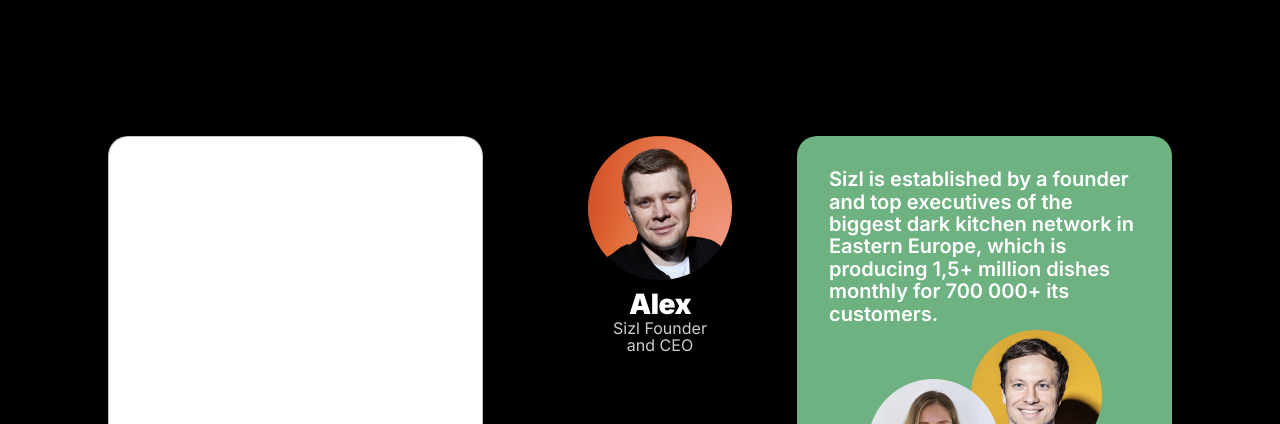
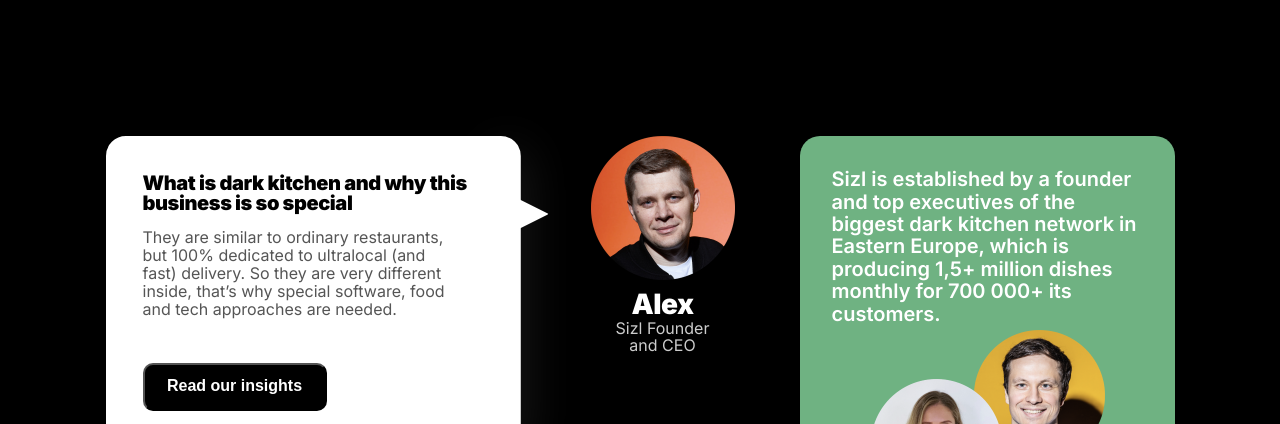
Before and after one commit to mmoresun/sizl, a plain HTML site: page index.html in a window 1280 px wide. Shown: the part 362-786 px from the top of the page. Drawn offline with Linux system fonts and the light colour scheme.

Commit message:
feat: add talk bubble

```diff
--- a/index.html
+++ b/index.html
@@ -58,14 +58,30 @@
 
             <div class="our__faces">
 
+                <!-- ------------------------------ -->
+
                 <div class="our__faces_cloud">
 
-                    <div class="our__faces_cloud_main"></div>
+                    <div class="our_faces_cloud_content">
 
-                    <div class="our__faces_cloud_tail"></div>
+                        <p>What is dark kitchen and why
+                            this business is so special</p>
+
+                        <h4>They are similar to ordinary restaurants, but 100% dedicated to ultralocal (and fast) delivery. So they are very different inside, that’s why special software, food and tech approaches are needed. </h4>
+
+                        <button>Read our insights</button>
+
+                    </div>
+
+
+                    <div class="our__faces_cloud_main">
+
+                    </div>
 
 
                 </div>
+
+                <!-- ------------------------------ -->
 
                 <div class="our__faces_alex">
 
@@ -79,7 +95,8 @@
 
                 <div class="our__faces_greentable">
 
-                    <p>Sizl is established by a founder and top executives of the biggest dark kitchen network in Eastern Europe, which is producing 1,5+ million dishes monthly for 700 000+ its customers.</p>
+                    <p>Sizl is established by a founder and top executives of the biggest dark kitchen network in
+                        Eastern Europe, which is producing 1,5+ million dishes monthly for 700 000+ its customers.</p>
 
                     <div class="our__faces_greentable_man1"><img src="images/greentable_man1.png" alt=""></div>
                     <div class="our__faces_greentable_man2"><img src="images/greentable_man2.png" alt=""></div>
--- a/style.css
+++ b/style.css
@@ -503,34 +503,109 @@
     margin-top: 139px;
     height: 310px;
 
+
 }
 
 .our__faces_cloud {
 
     display: flex;
     flex-direction: row;
+    margin-right: 70px;
+    width: 415px;
+    height: 310px;
 
+}
+
+.our_faces_cloud_content {
+    display: flex;
+    flex-direction: column;
+    justify-content: flex-start;
+    width: 395px;
+    background-color: rgb(255, 255, 255);
+
+    border: 5px rgb(255, 255, 255) solid;
+    padding-left: 32px;
+    padding-top: 32px;
+    border-radius: 20px 0px 00px 20px;
+
+
+}
+
+.our_faces_cloud_content>p {
+
+    font-style: normal;
+    font-weight: 900;
+    font-size: 20px;
+    line-height: 100%;
+    letter-spacing: -0.02em;
+    color: #000000;
+
+}
+
+.our_faces_cloud_content>h4 {
+
+    font-style: normal;
+    font-weight: 400;
+    font-size: 16px;
+    line-height: 112%;
+    width: 311px;
+    color: #555555;
+    margin-top: 16px;
+}
+
+.our_faces_cloud_content>button {
+
+    background: #000000;
+    border-radius: 10px;
+    font-style: normal;
+    font-weight: 700;
+    font-size: 16px;
+    line-height: 104%;
+    text-align: center;
+    color: #FFFFFF;
+    width: 184px;
+    height: 48px;
+    margin-top: 44px;
+}
+
+.our_faces_cloud_content>button:hover {
+
+    background: rgb(73, 73, 73);
+    transition: 200ms ease;
 }
 
 .our__faces_cloud_main {
 
-    box-sizing: border-box;
-    width: 375px;
+    width: 20px;
+    background-color: #ffffff;
+
     background: #FFFFFF;
     border: 0.5px solid rgba(0, 0, 0, 0.24);
-    box-shadow: 0px 12px 48px rgba(0, 0, 0, 0.16);
+    box-shadow: 0px 12px 48px rgba(255, 255, 255, 0.16);
     transform: matrix(-1, 0, 0, 1, 0, 0);
-    border-radius: 20px;
-    margin-right: 65px;
-    padding: 32px;
+    border-radius: 20px 0px 0px 20px;
+
+    border: white 2px solid;
 
 }
 
-.our__faces_cloud_tail {
 
-    width: 40px;
+.our__faces_cloud_main:after {
+    content: "";
+    position: absolute;
+    right: 100%;
+    top: 20%;
+    width: 0;
+    height: 0;
+    border-top: 15px solid transparent;
+    border-right: 30px solid white;
+    border-bottom: 15px solid transparent;
+    border-end-start-radius: 20px;
+
+
 
 }
+
 
 
 .our__faces_alex {
```
